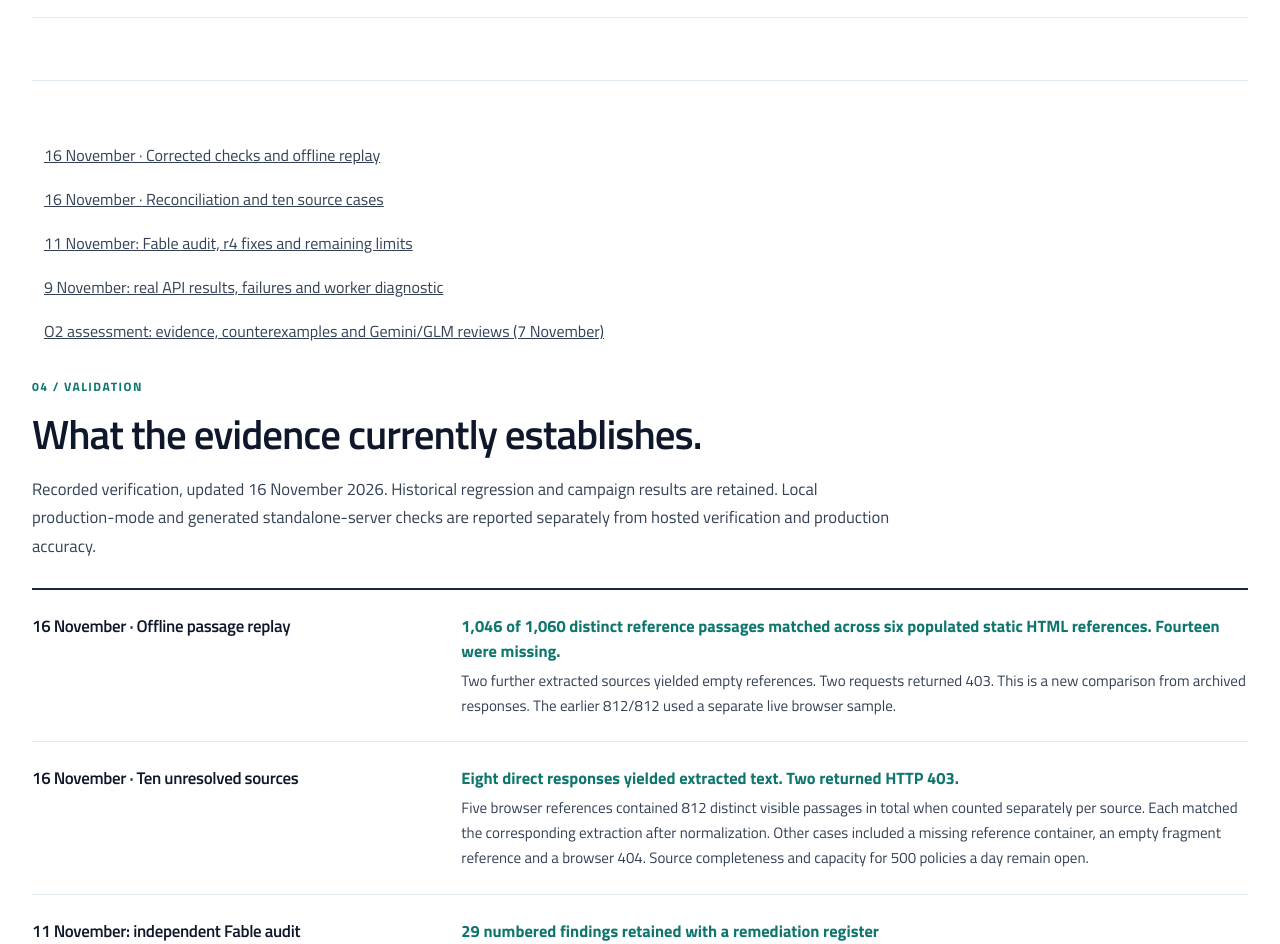
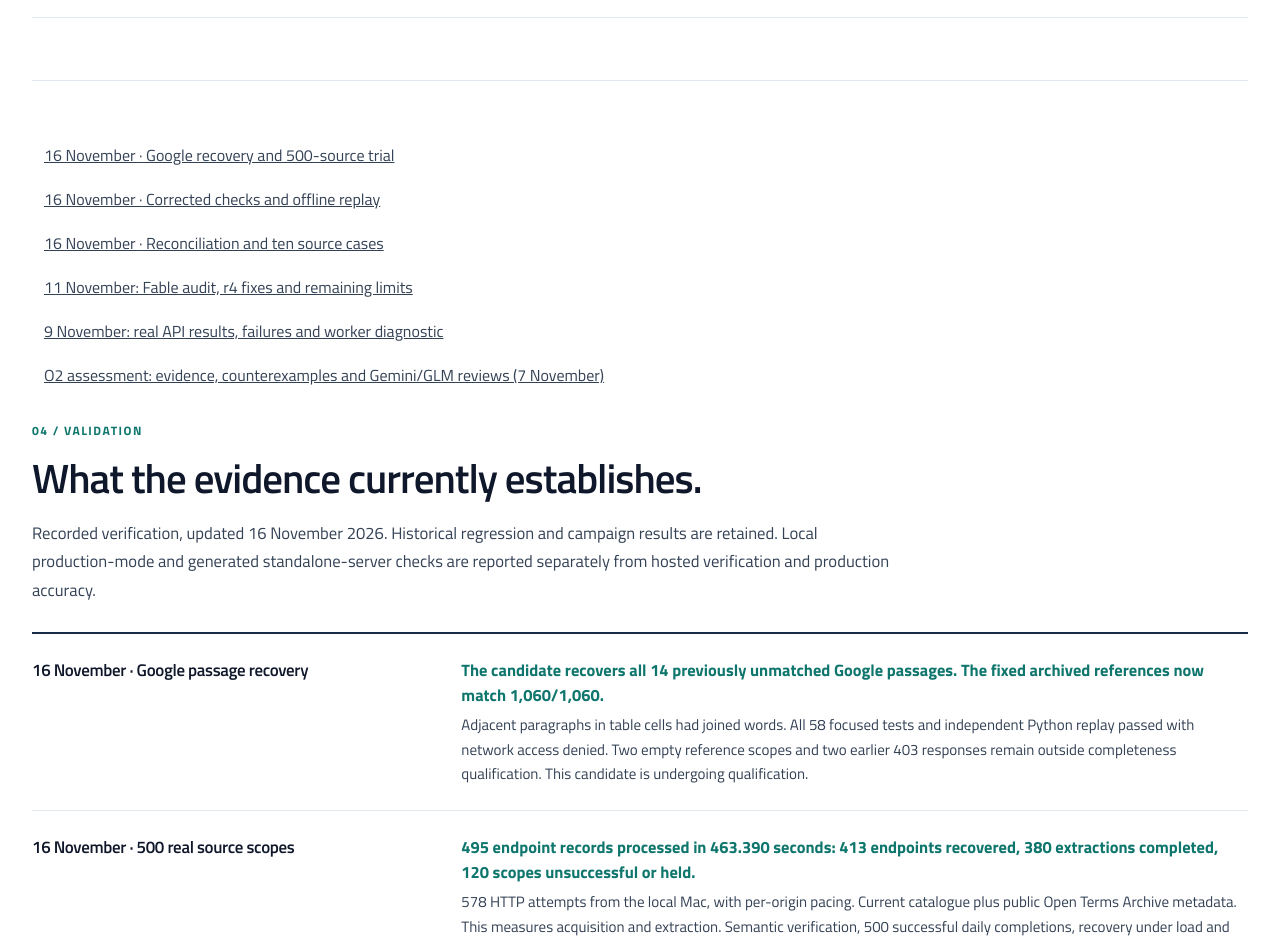
Before and after one commit to sev7enITA/policywatcher, a Next.js app: page /engine-6-preview in a window 1280 px wide. Shown: the part 8260-9204 px from the top of the page. Built offline with nearby package versions, Linux system fonts and the light colour scheme.

Commit message:
Publish bilingual Google recovery and real acquisition trial findings

```diff
--- a/src/app/engine-6-preview/page.tsx
+++ b/src/app/engine-6-preview/page.tsx
@@ -70,6 +70,8 @@ const copy = {
     ledgerIntro: 'Recorded verification, updated 16 November 2026. Historical regression and campaign results are retained. Local production-mode and generated standalone-server checks are reported separately from hosted verification and production accuracy.',
     check: 'Check', result: 'Recorded result', limit: 'What remains unproven',
     checks: [
+      ["16 November · Google passage recovery", "The candidate recovers all 14 previously unmatched Google passages. The fixed archived references now match 1,060/1,060.", "Adjacent paragraphs in table cells had joined words. All 58 focused tests and independent Python replay passed with network access denied. Two empty reference scopes and two earlier 403 responses remain outside completeness qualification. This candidate is undergoing qualification."],
+      ["16 November · 500 real source scopes", "495 endpoint records processed in 463.390 seconds: 413 endpoints recovered, 380 extractions completed, 120 scopes unsuccessful or held.", "578 HTTP attempts from the local Mac, with per-origin pacing. Current catalogue plus public Open Terms Archive metadata. This measures acquisition and extraction. Semantic verification, 500 successful daily completions, recovery under load and VPS capacity remain open."],
       ["16 November · Offline passage replay", "1,046 of 1,060 distinct reference passages matched across six populated static HTML references. Fourteen were missing.", "Two further extracted sources yielded empty references. Two requests returned 403. This is a new comparison from archived responses. The earlier 812/812 used a separate live browser sample."],
       ["16 November · Ten unresolved sources", "Eight direct responses yielded extracted text. Two returned HTTP 403.", "Five browser references contained 812 distinct visible passages in total when counted separately per source. Each matched the corresponding extraction after normalization. Other cases included a missing reference container, an empty fragment reference and a browser 404. Source completeness and capacity for 500 policies a day remain open."],
       ["11 November: independent Fable audit", "29 numbered findings retained with a remediation register", "Read-only model-assisted inspection, not execution or certification. The original report and the subsequent patch review distinguish bounded fixes from open research gates. O2 remains open."],
@@ -174,6 +176,8 @@ const copy = {
     ledgerIntro: 'Verifiche aggiornate al 16 novembre 2026. I risultati storici delle regressioni e della campagna sono conservati. Le verifiche locali in modalità produzione e sul server standalone generato sono distinte dalle prove di hosting e dall’accuratezza in produzione.',
     check: 'Controllo', result: 'Risultato registrato', limit: 'Che cosa resta da dimostrare',
     checks: [
+      ["16 novembre · Recupero dei passaggi Google", "Il candidato recupera tutti i 14 passaggi Google prima non riconosciuti. Il riferimento archiviato fisso ora coincide per 1.060/1.060 passaggi.", "I paragrafi adiacenti nelle celle saldavano le parole. Passati 58 test mirati e il replay Python indipendente con rete disabilitata. Due riferimenti vuoti e due precedenti risposte 403 restano fuori dalla qualificazione della completezza. Il candidato è in qualificazione."],
+      ["16 novembre · 500 ambiti reali", "495 endpoint elaborati in 463,390 secondi: 413 endpoint recuperati, 380 estrazioni completate, 120 ambiti falliti o sospesi.", "578 tentativi HTTP dal Mac locale, con intervalli per origine. Catalogo corrente e metadati pubblici Open Terms Archive. La misura riguarda acquisizione ed estrazione. Restano aperte verifica semantica, 500 completamenti giornalieri riusciti, recupero sotto carico e capacità sul VPS."],
       ["16 novembre · Verifica offline dei passaggi", "1.046 dei 1.060 passaggi distinti in sei riferimenti HTML statici erano presenti nelle estrazioni. Quattordici erano assenti.", "Per altre due fonti estratte il riferimento era vuoto. Due richieste avevano restituito 403. Questo confronto usa risposte archiviate. Il precedente 812/812 riguardava un campione browser live distinto."],
       ["16 novembre · Dieci fonti irrisolte", "Otto risposte dirette hanno prodotto testo estratto. Due hanno restituito HTTP 403.", "Cinque riferimenti del browser contenevano in totale 812 passaggi visibili distinti contando separatamente ogni fonte. Tutti erano presenti nelle rispettive estrazioni dopo la normalizzazione. Negli altri casi sono emersi anche un contenitore di riferimento assente, un frammento senza passaggi e un 404 nel browser. La completezza delle fonti e la capacità di 500 policy al giorno restano da qualificare."],
       ["11 novembre: audit indipendente Fable", "29 rilievi numerati conservati con registro delle correzioni", "Ispezione assistita da un modello in sola lettura, non esecuzione o certificazione. Il rapporto originale e la successiva revisione della patch distinguono correzioni circoscritte e verifiche di ricerca ancora aperte. O2 resta aperta."],
@@ -223,6 +227,7 @@ const copy = {
 };
 
 const validationReceipts = [
+  { href: "https://github.com/sev7enITA/policywatcher/blob/main/docs/reports/engine-v6-google-passages-2026-11-16.md", en: "16 November · Google recovery and 500-source trial", it: "16 novembre · Recupero Google e prova su 500 fonti" },
   { href: "https://github.com/sev7enITA/policywatcher/blob/main/docs/reports/engine-v6-evidence-fixes-2026-11-16.md", en: "16 November · Corrected checks and offline replay", it: "16 novembre · Controlli corretti e verifica offline" },
   { href: "https://github.com/sev7enITA/policywatcher/blob/main/docs/reports/engine-v6-reconciliation-2026-11-16.md", en: "16 November · Reconciliation and ten source cases", it: "16 novembre · Riconciliazione e dieci casi per fonte" },
   { href: "https://github.com/sev7enITA/policywatcher/pull/56", en: "11 November: Fable audit, r4 fixes and remaining limits", it: "11 novembre: audit Fable, correzioni r4 e limiti residui" },
```
